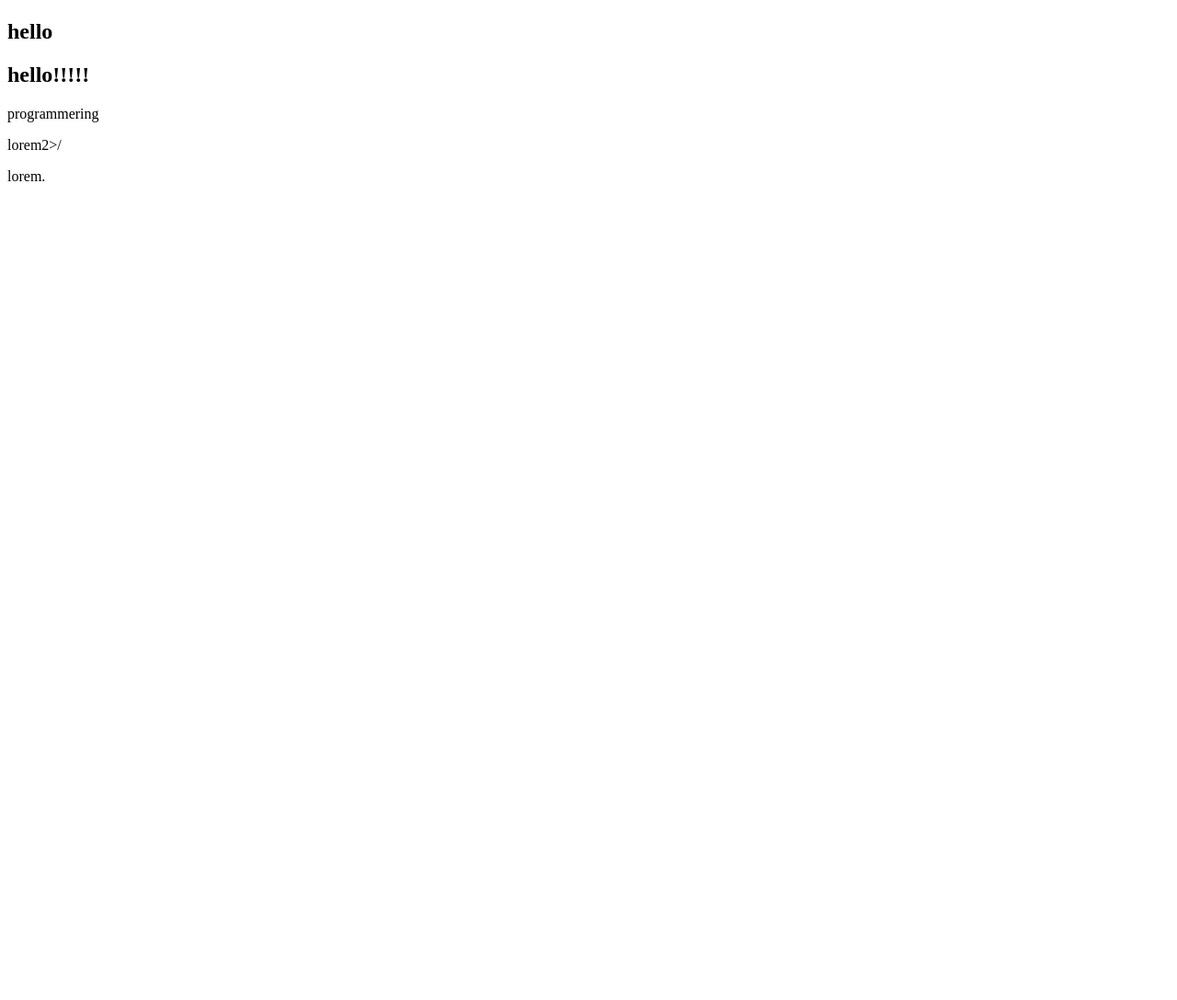
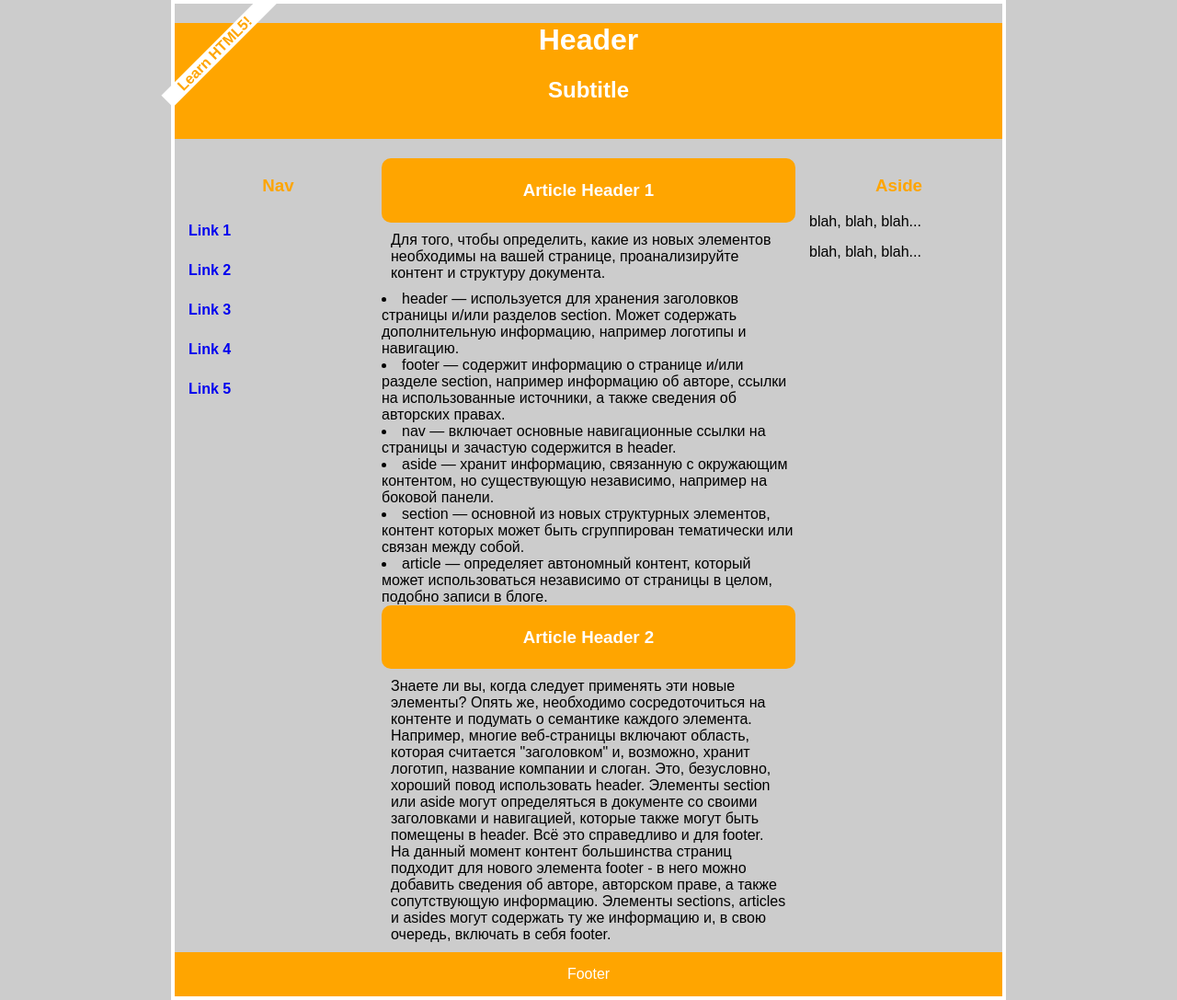
Before and after one commit to SillOlga/My_HTML_CSS, a plain HTML site: page index.html in a window 1280 px wide. Shown: the whole page at 92% size. Before the commit the page ends 800 px from the top, so only its background shows below. Drawn offline with Linux system fonts and the light colour scheme.

Commit message:
Add files via upload

```diff
--- a/index.html
+++ b/index.html
@@ -1,20 +1,67 @@
 <!DOCTYPE html>
-<html lang="en">
+<html>
 <head>
 	<meta charset="UTF-8">
-	<meta name="viewport" content="width=device-width, initial-scale=1.0">
-	<title>Document</title>
+	<title>HTML5</title>
+	<link href="style.css" rel="stylesheet" />
 </head>
 <body>
-	<h1><h2>hello
-	</h2></h1>
-	<h2>hello!!!!!
-	</h2>
-	<p>programmering</p>
-		<p>lorem2>/
-			<p>lorem.</p>
 
+	<header>
+		<h1>Header</h1>
+		<h2>Subtitle</h2>
+		<!--Элемент будет повернут на 45 градусов с помощью CSS стилей-->
+		<h4>Learn HTML5!</h4>
+	</header>
 
+	<div>
+		<nav>
+			<h3>Nav</h3>
+			<a href="#">Link 1</a> <a href="#">Link 2</a> <a href="#">Link 3</a> <a href="#">Link 4</a> <a href="#">Link 5</a>
+		</nav>
 
+		<section>
+			<article>
+				<header>
+					<h1>Article Header 1</h1>
+				</header>
+				<p>Для того, чтобы определить, какие из новых элементов необходимы на вашей странице, проанализируйте контент и структуру документа.</p>
+
+				<u1>
+					<li>header &mdash; используется для хранения заголовков страницы и/или разде&shy;лов section. Может содержать дополнительную информацию, например логотипы и навигацию.</li>
+					<li>footer &mdash; содержит информацию о странице и/или разделе section, на&shy;пример информацию об авторе, ссылки на использованные источники, а также сведения об авторских правах.</li>
+					<li>nav &mdash; включает основные навигационные ссылки на страницы и зачастую содержится в header.</li>
+					<li>aside &mdash; хранит информацию, связанную с окружающим контентом, но существующую независимо, например на боковой панели.</li>
+					<li>section &mdash; основной из новых структурных элементов, контент которых может быть сгруппирован тематически или связан между собой.</li>
+					<li>article &mdash; определяет автономный контент, который может использоваться независимо от страницы в целом, подобно записи в блоге.</li>
+				</u1>
+			</article>
+
+			<article>
+				<header>
+					<h1>Article Header 2</h1>
+				</header>
+				<p>
+					Знаете ли вы, когда следует применять эти новые элементы? Опять же, необходимо сосредоточиться на контенте и подумать о семантике каждого элемента. Например, многие веб-страницы включают область, которая считается "заголовком" и, возможно, хранит логотип, название компании и слоган. Это, безусловно, хороший повод использовать header. Элементы section или aside могут определяться в документе со своими заголовками и навигацией, которые также могут быть помещены в header.
+					Всё это справедливо и для footer. На данный момент контент большинства страниц подходит для нового элемента footer - в него можно добавить сведения об авторе, авторском праве, а также сопутствующую информацию.
+					Элементы sections, articles и asides могут содержать ту же информацию и, в свою очередь, включать в себя footer.
+				</p>
+			</article>
+		</section>
+
+		<aside>
+			<h3>Aside</h3>
+			<p>
+				blah, blah, blah...
+			</p>
+			<p>
+				blah, blah, blah...
+			</p>
+		</aside>
+
+		<footer>
+			Footer
+		</footer>
+	</div>
 </body>
 </html>
--- /dev/null
+++ b/style.css
@@ -0,0 +1,86 @@
+body
+{
+	background-color:#cccccc;
+	font-family: Arial, Sans-Serif;
+	margin:0px auto;
+	max-width:900px;
+	border:solid 4px white;
+}
+header
+{
+	display:block;
+	background-color:Orange;
+	color:White;
+	text-align:center;
+}
+h3
+{
+	color:Orange;
+	text-align: center;
+}
+h4
+{
+	color:Orange;
+	background-color:White;
+	-webkit-transform: rotate(-45deg);
+	-moz-transform: rotate(-45deg);
+	text-align:left;
+	padding-left:20px;
+	position:relative;
+	left:-140px;
+	top:-350px;
+}
+nav
+{
+	width:25%;
+	float:left;
+}
+nav a:link, nav a:visited
+{
+	display:block;
+	font-weight:bold;
+	padding:10px;
+	text-decoration:none;
+	margin:5px;
+}
+nav a:hover
+{
+	color: White;
+	background-color:Orange;
+}
+section
+{
+	display:block;
+	width:50%;
+	float:left;
+}
+article header
+{
+	/*-webkit - для Chrome и Safari*/
+	-webkit-border-radius:10px;
+	/*-moz - для Mozilla*/
+	-moz-border-radius: 10px;
+	border-radius:10px;
+	padding:5px;
+}
+article p
+{
+	margin:10px;
+}
+aside
+{
+	float:left;
+	width:25%;
+}
+aside p
+{
+	margin:15px;
+}
+footer
+{
+	clear:both;
+	color:white;
+	background-color:Orange;
+	text-align:center;
+	padding:15px;
+}
```
